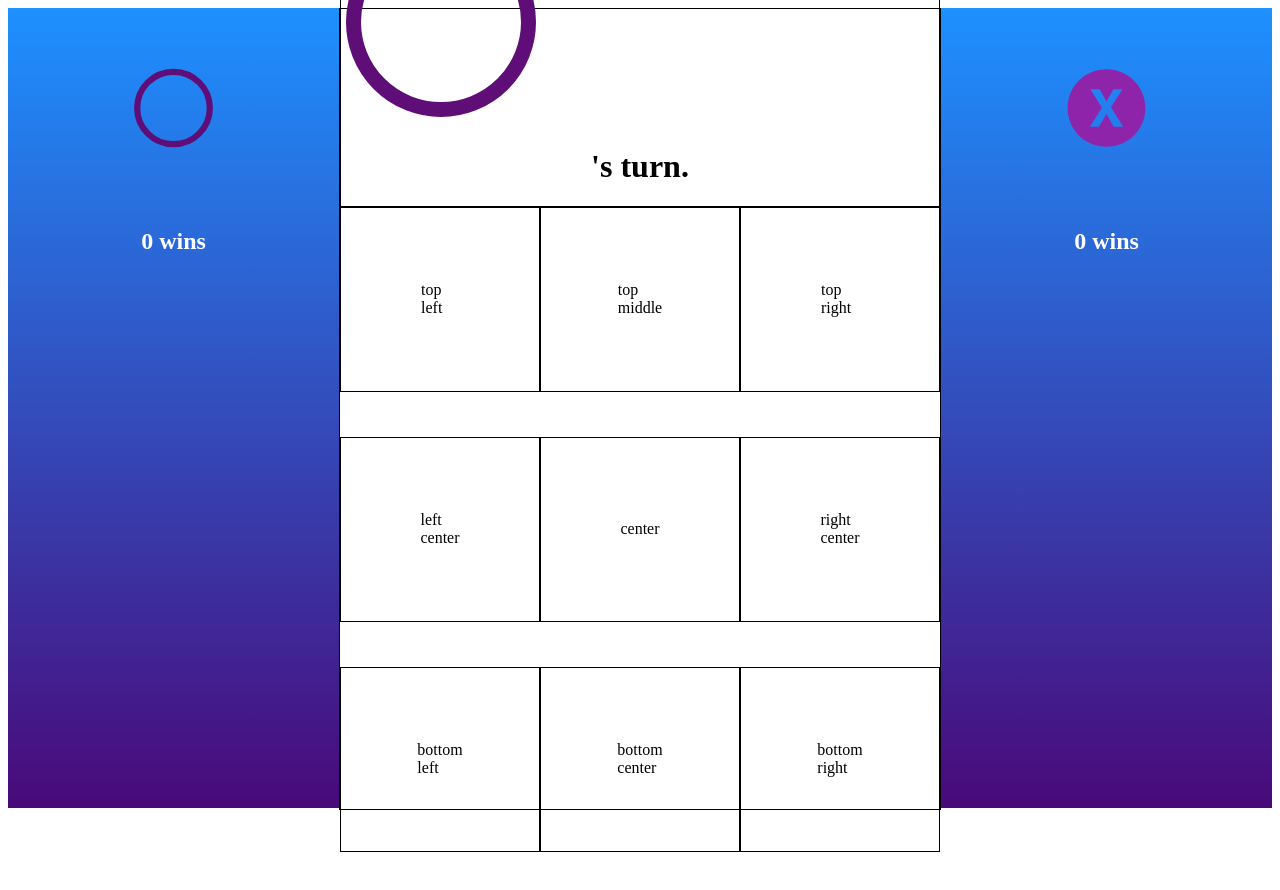
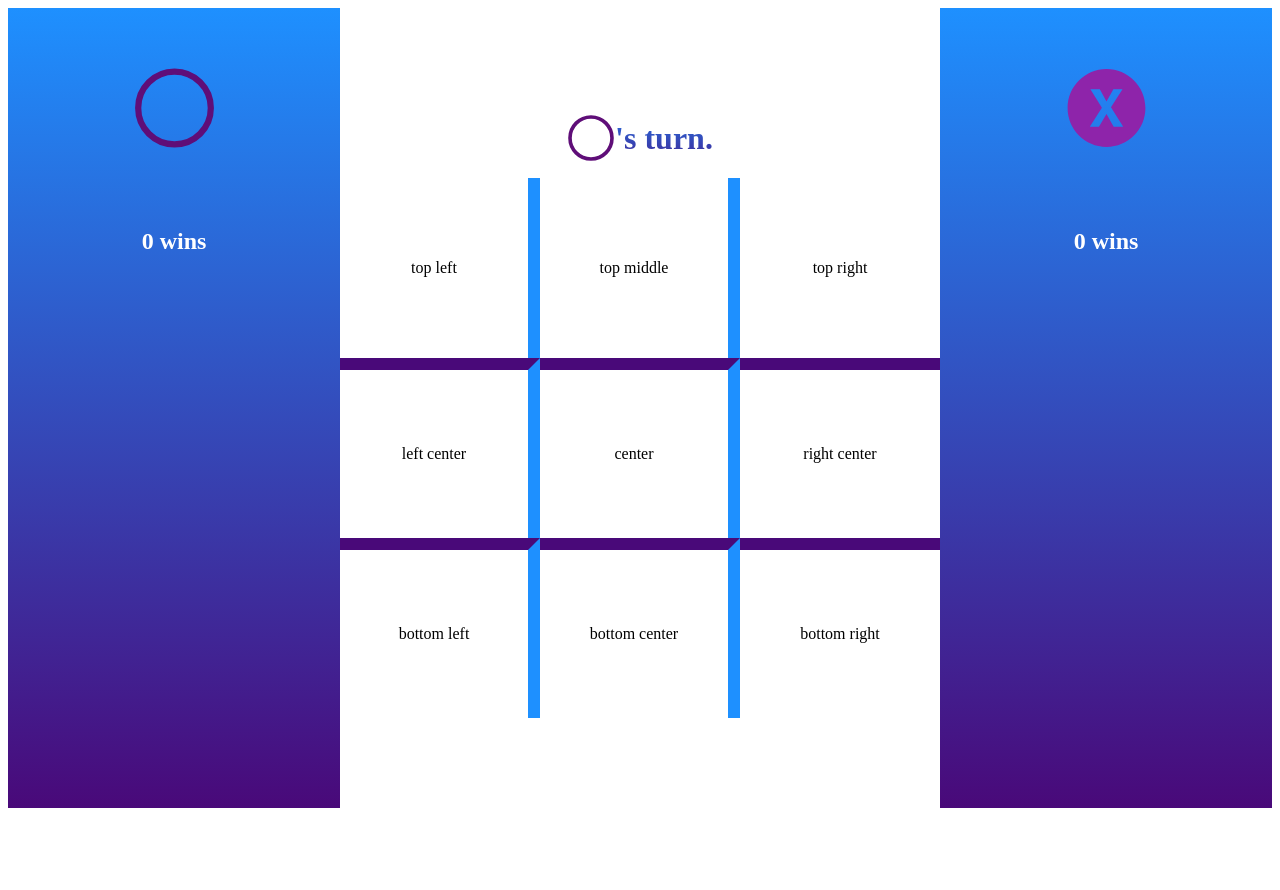
Before and after one commit to isleofyou/ticTacToe, a plain HTML site: page index.html in a window 1280 px wide. After the commit the page ends 808 px from the top, so only its background shows below. Drawn offline with Linux system fonts and the light colour scheme.

Commit message:
Create board

```diff
--- a/styles.css
+++ b/styles.css
@@ -6,17 +6,25 @@ html {
   width: 100%;
 }
 
+.current-player-image {
+  width: 8%;
+  height: auto;
+}
+
 .turn-indicator {
-  border: 1px solid black;
+  display: flex;
+  justify-content: center;
+  background: -webkit-linear-gradient(#1E90FF,#490979);
+  -webkit-background-clip: text;
+  -webkit-text-fill-color: transparent;
 }
 
 .main-body-container {
   display: flex;
   flex-direction: column;
   justify-content: center;
-  border: 1px solid black;
   height: 100%;
-  width: 100%;
+  width: 60%;
 }
 
 .side-image {
@@ -24,9 +32,16 @@ html {
   width: 25%;
 }
 
-section {
-  height: 10%;
-  border: 1px solid black;
+.wins-indicator {
+
+}
+
+.right-border {
+  border-right: 12px solid #1E90FF;
+}
+
+.top-border {
+  border-top: 12px solid #490979;
 }
 
 aside {
@@ -52,17 +67,16 @@ h1 {
 }
 
 .grid {
-  width: 600px;
-  height: fit-content;
   margin: 0;
-  display:flex;
-  display: grid;
-  grid-template-columns: repeat(3, 1fr);
+
+  display: inline-grid;
+  grid-template-columns: 200px 200px 200px;
+  grid-template-rows: 180px 180px 180px;
+  grid-gap: 0px
 }
 
 main > section {
   display: flex;
   justify-content: center;
   align-items: center;
-  padding: 40%;
 }
```
